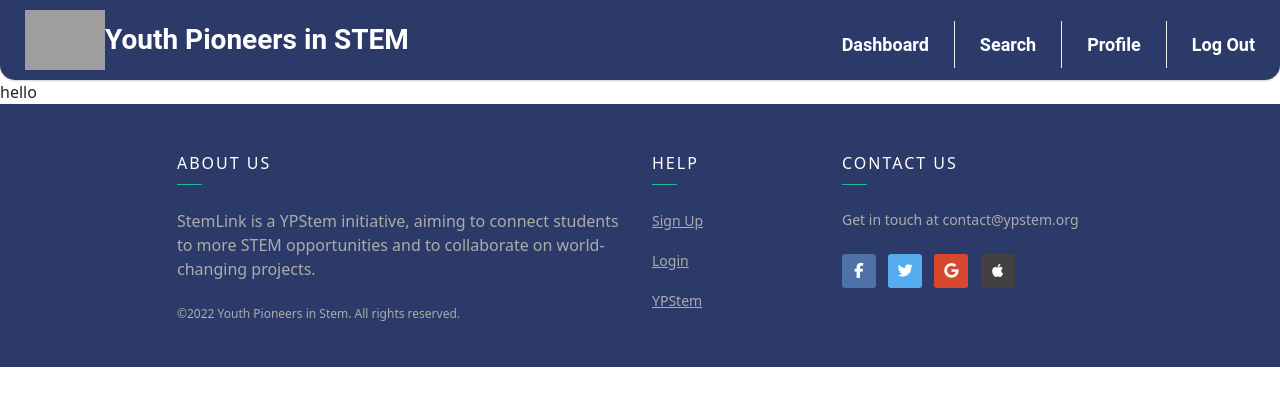
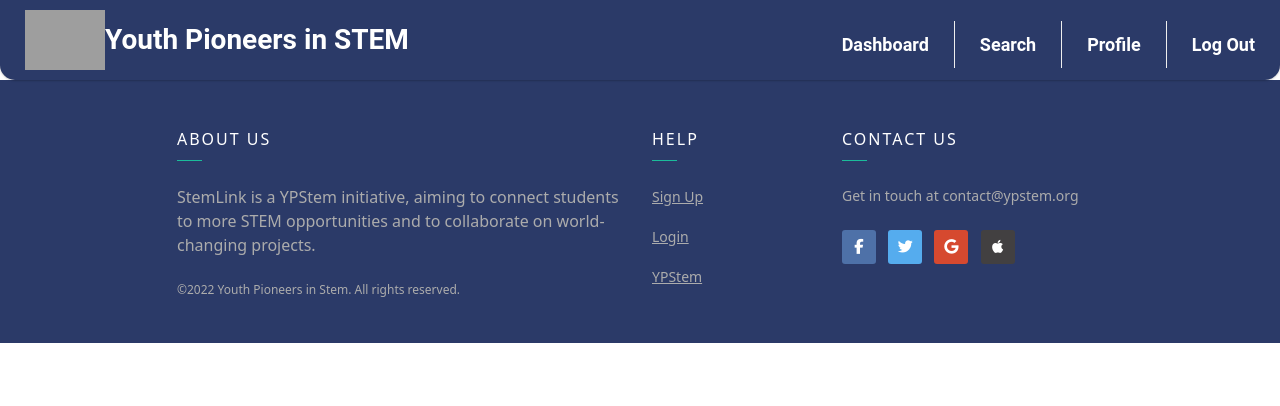
Before and after one commit to imcoolthanks/StemLink, a Flask app: page /layout in a window 1280 px wide. Shown: the top 406 px of the page. Run offline with Flask 2, Linux system fonts and the light colour scheme; some libraries are stand-ins or nearby versions; grey boxes are pictures that could not be loaded.

Commit message:
Added comments to explain the code

```diff
--- a/prototype/templates/layout.html
+++ b/prototype/templates/layout.html
@@ -1,3 +1,7 @@
+<!-- This html forms the basis of all the other pages. This page would contain the navbar,
+    footer, css or js files that should be applied in all pages.
+-->
+
 <!DOCTYPE html>
 <head>
     <!-- CSS -->
@@ -37,7 +41,7 @@
     </div>
 
     {% block content %}
-    {% endblock %} hello
+    {% endblock %}
 
     <!-- FOOTER -->
     <footer class="section bg-footer">
```
Also changed, not shown: prototype/templates/home.html (+19 -0 lines).
